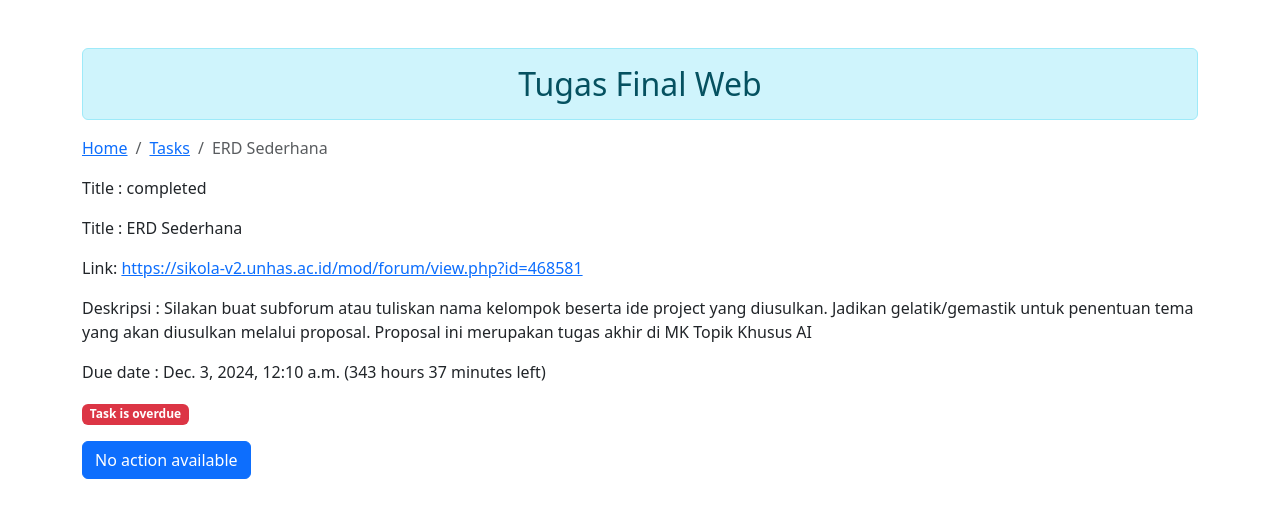
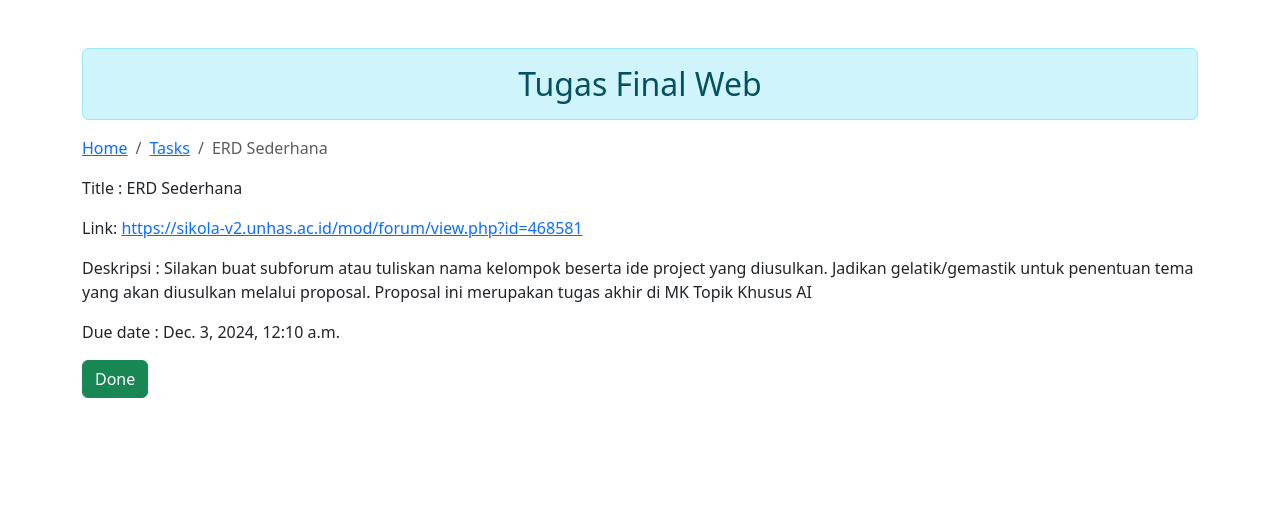
Before and after one commit to zpenct/django-final, a Django app: page /tasks/3/ in a window 1280 px wide. Shown: the top 518 px of the page. Run offline with Django 5.2, Linux system fonts and the light colour scheme; data comes from the database, SQL or seed files in the repository.

Commit message:
feat: add update status task

```diff
--- a/tasks/templates/tasks/detail.html
+++ b/tasks/templates/tasks/detail.html
@@ -25,29 +25,28 @@
       </nav>
 
       <main>
-        <p>Title : {{Task.status}}</p>
         <p>Title : {{Task.title}}</p>
         <p>Link: <a href={{Task.link}}>{{Task.link}}</a></p>
         <p>Deskripsi : {{Task.description}}</p>
-        <p>Due date : {{Task.due_date}} ({{Time_left}})</p>
-        <p>
-            {% if Status_message == "Task is overdue" %}
-                <span class="badge bg-danger">{{Status_message}}</span>
-            {% else %}
-                <span class="badge bg-success">{{Status_message}}</span>
-            {% endif %}
-        </p>
+        <p>Due date : {{Task.due_date}}</p>
 
-         <button id="change-status-btn" class="btn btn-primary">
-            {% if Task.status == 'pending' %}
-              Mark as In Progress
-            {% elif Task.status == 'in_progress' %}
-              Mark as Completed
-            {% else %}
-              No action available
-            {% endif %}
-          </button>
+        <div class="alert alert-success" style="display:none;"></div>
 
+        <button
+        class="btn btn-update
+            {% if task.status == 'pending' %} btn-warning
+            {% elif task.status == 'in_progress' %} btn-info
+            {% else %} btn-success
+            {% endif %}"
+        data-task-id="{{ task.id }}">
+        {% if task.status == 'pending' %}
+            Mark as In Progress
+        {% elif task.status == 'in_progress' %}
+            Mark as Completed
+        {% else %}
+            Done
+        {% endif %}
+        </button>
 
       </main>
 
--- a/tasks/templates/tasks/update_status.html
+++ b/tasks/templates/tasks/update_status.html
@@ -1,36 +1,33 @@
 <script>
   $(document).ready(function () {
-    $("#change-status-btn").on("click", function () {
-      var newStatus = "";
-      var taskId = "{{ Task.id }}";
+    $(".btn-update").on("click", function () {
+        const taskId = $(this).data("task-id");
+        $.ajax({
+            url: `/tasks/${taskId}/update_status/`,
+            type: "POST",
+            headers: { "X-CSRFToken": "{{ csrf_token }}" },
+            success: function (response) {
+                if (response.status) {
+                    $(".alert").html(`Status berhasil diperbarui menjadi <strong>${response.status}</strong>.`);
+                    $(".alert").show();
 
-      if ("{{ Task.status }}" === "pending") {
-        newStatus = "in_progress";
-      } else if ("{{ Task.status }}" === "in_progress") {
-        newStatus = "completed";
-      }
+                    if (response.status === "in_progress") {
+                        $(".btn-update").text("Mark as Completed");
+                    } else if (response.status === "completed") {
+                        $(".btn-update").prop("disabled", true).text("Completed");
+                    }
 
-      if (newStatus) {
-        $.ajax({
-          url: '{% url "tasks:update_task_status" task_id=Task.id %}',
-          method: "POST",
-          data: {
-            task_id: taskId,
-            status: newStatus,
-            csrfmiddlewaretoken: "{{ csrf_token }}",
-          },
-          success: function (response) {
-            $("#status-badge")
-              .removeClass()
-              .addClass("badge bg-" + response.status_class)
-              .text(response.status);
-            $("#change-status-btn").text(response.button_text);
-          },
-          error: function (xhr, status, error) {
-            alert("Terjadi kesalahan, coba lagi.");
-          },
+                    setTimeout(function () {
+                        $(".alert").alert('close');
+                        location.reload();
+                    }, 3000);
+                }
+            },
+            error: function (xhr) {
+                alert(xhr.responseJSON.error || "Terjadi kesalahan.");
+            }
         });
-      }
     });
-  });
+});
+
 </script>
--- a/tasks/urls.py
+++ b/tasks/urls.py
@@ -7,8 +7,8 @@ app_name = 'tasks'
 urlpatterns = [
     path("", views.TaskListView.as_view(), name="tasks_list"),
     path("new/", views.TaskCreateView.as_view(), name="task_new"),
-     path('<int:task_id>/update_status/', views.update_task_status, name='update_task_status'),
-    path("<int:course_id>/new/", views.TaskCreateView.as_view(), name="task_new_for_course"),
+    path('<int:task_id>/update_status/', views.update_status, name='update_task_status'),
+    path("<int:course_id>/new/", views.TaskCreateView2.as_view(), name="task_new_for_course"),
     path("<str:tasks_id>/", views.TaskDetailView.as_view(), name="tasks_detail"),
     path("status/<str:status>/", views.TaskListView.as_view(), name="tasks_by_status"),
 ]
--- a/tasks/views.py
+++ b/tasks/views.py
@@ -8,6 +8,7 @@ from . import models
 from . import forms
 from courses.models import Course
 from django.utils import timezone
+from django.utils.timezone import make_aware
 
 def index(request):
     return render(request, 'tasks/index.html')
@@ -46,14 +47,18 @@ class TaskDetailView(DetailView):
         context = super().get_context_data(**kwargs)
         task = self.get_object()
 
+        due_date = task.due_date
+        if due_date.tzinfo is None:
+            due_date = make_aware(due_date)
+
         now = timezone.now()
-        time_left = task.due_date - now
 
+        time_left = due_date - now
         print(time_left.total_seconds())
 
         if time_left.total_seconds() < 0:
             status_message = "Task is overdue"
-            time_left = abs(time_left)  # Menggunakan nilai positif untuk menghitung sisa waktu
+            time_left = abs(time_left)
         else:
             status_message = "Time left"
 
@@ -66,7 +71,7 @@ class TaskDetailView(DetailView):
             context['Time_left'] = f'{hours_left} hours {minutes_left} minutes left'
 
         context['Status_message'] = status_message
-        context['Task'] = self.get_object()
+        context['Task'] = task
         return context
 
 class TaskCreateView(CreateView):
@@ -113,32 +118,18 @@ class TaskCreateView2(CreateView):
             initial['course'] = course
         return initial
 
-def update_task_status(request):
+
+def update_status(request, task_id):
     if request.method == 'POST':
-        task_id = request.POST.get('task_id')
-        new_status = request.POST.get('status')
-        task = get_object_or_404(Task, id=task_id)
+        print("ke klik")
+        task = models.Task.objects.get(id=task_id)
+        if task.status == 'pending':
+            task.status = 'in_progress'
+        elif task.status == 'in_progress':
+            task.status = 'completed'
+        else:
+            return JsonResponse({'error': 'Task already completed'}, status=400)
 
-        # Perbarui status task
-        task.status = new_status
         task.save()
-
-        # Tentukan kelas badge dan teks tombol berdasarkan status baru
-        if new_status == 'pending':
-            status_class = 'warning text-dark'
-            button_text = 'Mark as In Progress'
-        elif new_status == 'in_progress':
-            status_class = 'info text-white'
-            button_text = 'Mark as Completed'
-        elif new_status == 'completed':
-            status_class = 'success'
-            button_text = 'No action available'
-        else:
-            status_class = 'secondary'
-            button_text = 'No action available'
-
-        return JsonResponse({
-            'status': new_status.capitalize(),
-            'status_class': status_class,
-            'button_text': button_text,
-        })
+        return JsonResponse({'status': task.status})
+    return JsonResponse({'error': 'Invalid request'}, status=400)
```
